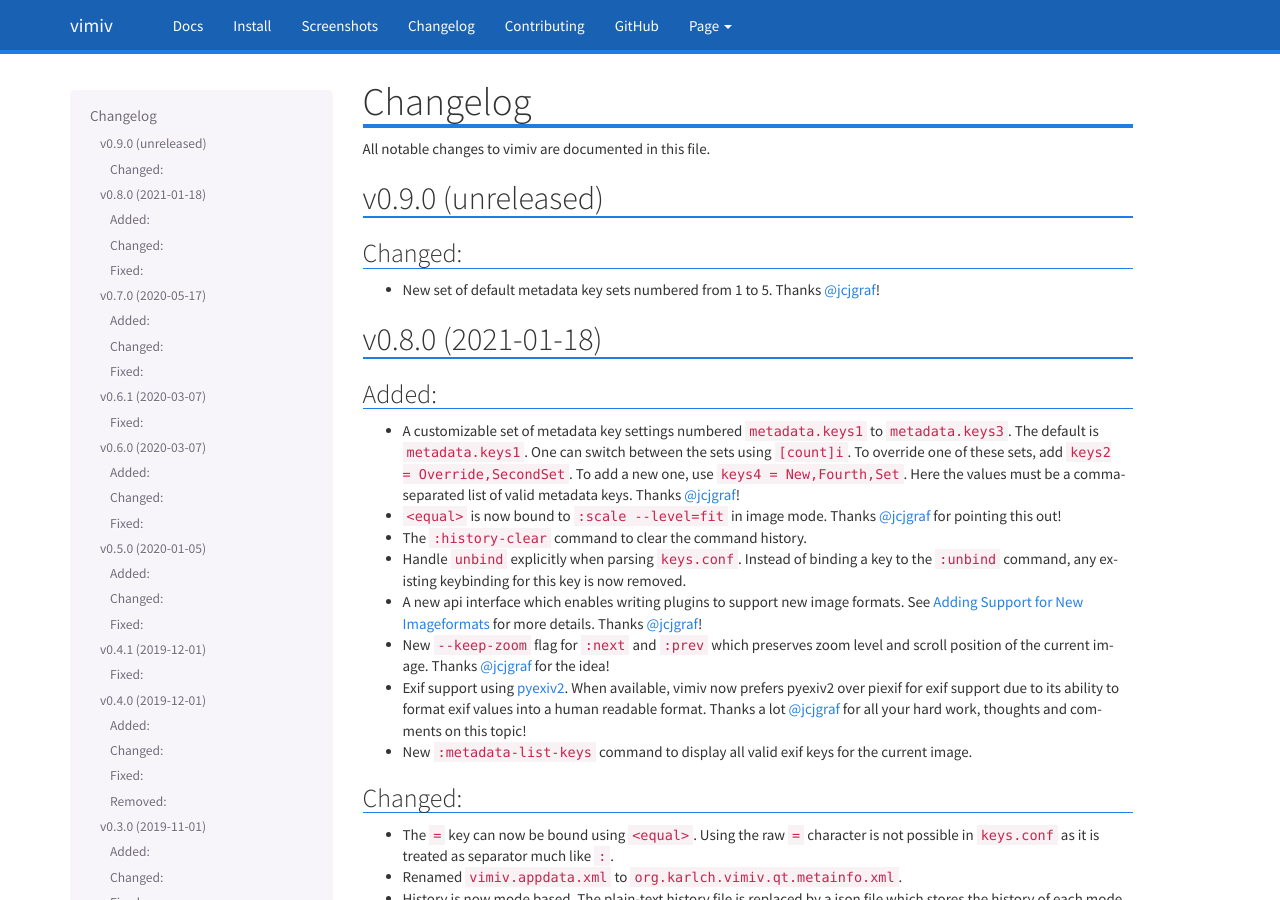
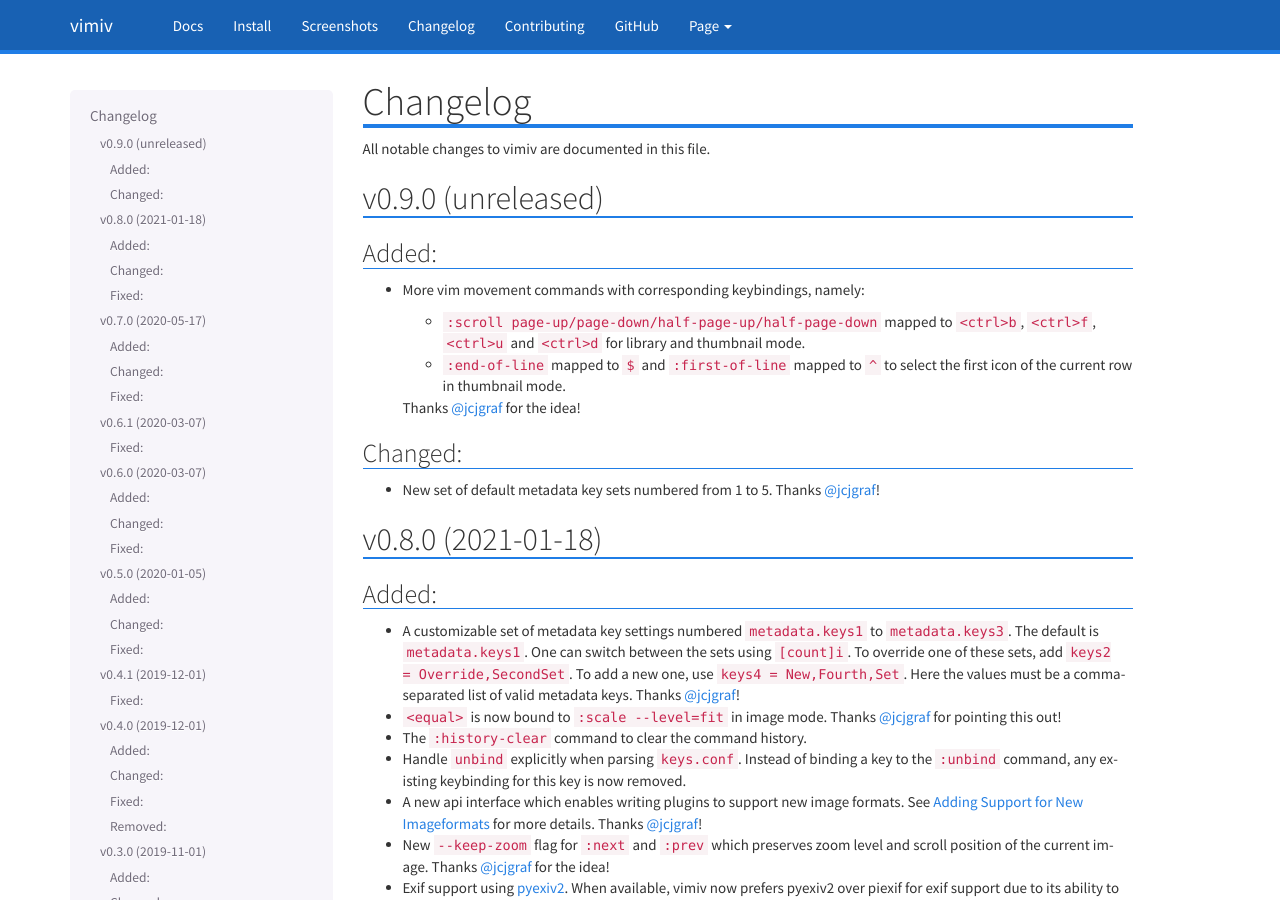
Before and after one commit to karlch/vimiv-qt, a Sphinx documentation site: the page built from docs/changelog.rst, in a window 1280 px wide and 900 px high. Built offline with Sphinx 7.4.7, drawn with Linux system fonts in a browser that asks for light colours.

Commit message:
Update changelog for more vim movements

```diff
--- a/docs/changelog.rst
+++ b/docs/changelog.rst
@@ -5,6 +5,18 @@
 
 v0.9.0 (unreleased)
 -------------------
+
+Added:
+^^^^^^
+
+* More vim movement commands with corresponding keybindings, namely:
+
+  * ``:scroll page-up/page-down/half-page-up/half-page-down`` mapped to ``<ctrl>b``,
+    ``<ctrl>f``, ``<ctrl>u`` and ``<ctrl>d`` for library and thumbnail mode.
+  * ``:end-of-line`` mapped to ``$`` and ``:first-of-line`` mapped to ``^`` to select
+    the first icon of the current row in thumbnail mode.
+
+  Thanks `@jcjgraf <https://github.com/jcjgraf>`_ for the idea!
 
 Changed:
 ^^^^^^^^
```
